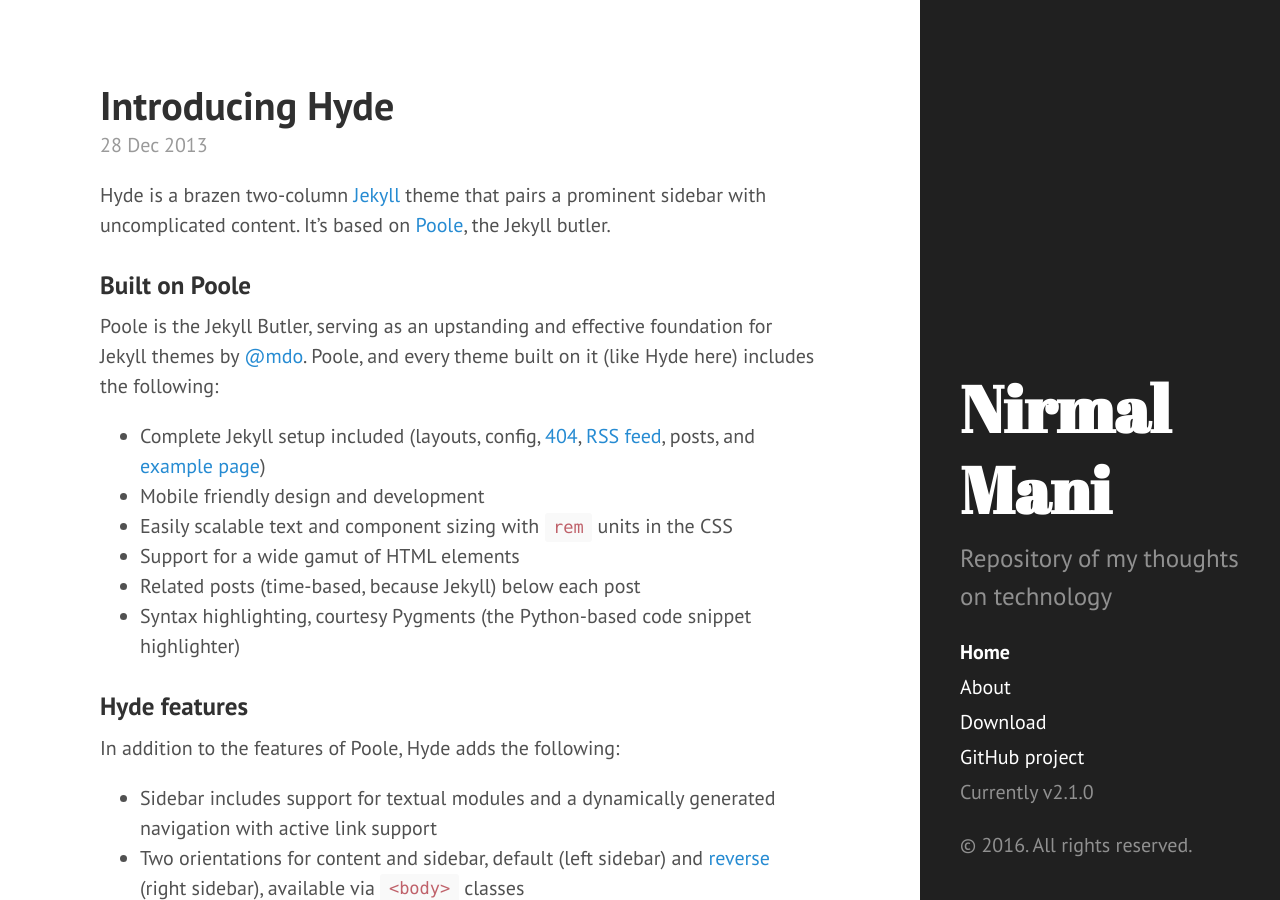
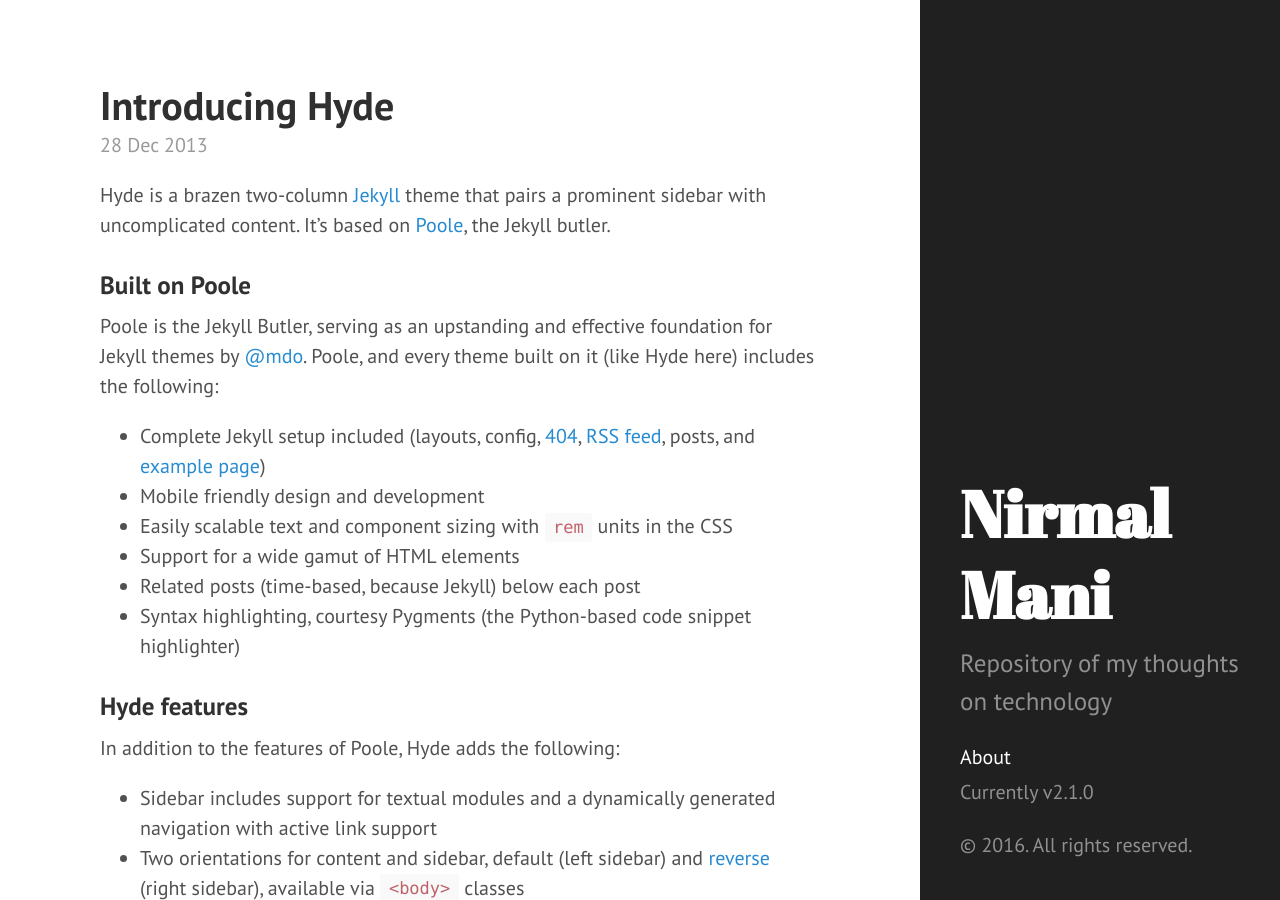
Before and after one commit to nirmal-mani/nirmal-mani.github.io, a Jekyll site: the page built from index.html, in a window 1280 px wide and 900 px high. Built offline with Jekyll 4.4.1, drawn with Linux system fonts in a browser that asks for light colours; Markdown is read by kramdown in place of the engine named in the settings; the list of posts is cut into pages by our own code.

Commit message:
Update Sidebar links

```diff
--- a/_includes/sidebar.html
+++ b/_includes/sidebar.html
@@ -10,7 +10,6 @@
     </div>
 
     <nav class="sidebar-nav">
-      <a class="sidebar-nav-item{% if page.url == site.baseurl %} active{% endif %}" href="{{ site.baseurl }}">Home</a>
 
       {% comment %}
         The code below dynamically generates a sidebar nav of pages with
@@ -26,8 +25,6 @@
         {% endif %}
       {% endfor %}
 
-      <a class="sidebar-nav-item" href="{{ site.github.repo }}/archive/v{{ site.version }}.zip">Download</a>
-      <a class="sidebar-nav-item" href="{{ site.github.repo }}">GitHub project</a>
       <span class="sidebar-nav-item">Currently v{{ site.version }}</span>
     </nav>
 
```
